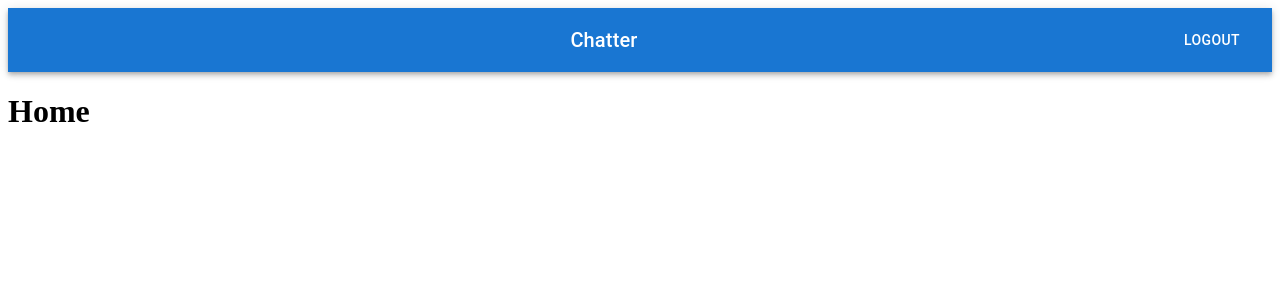
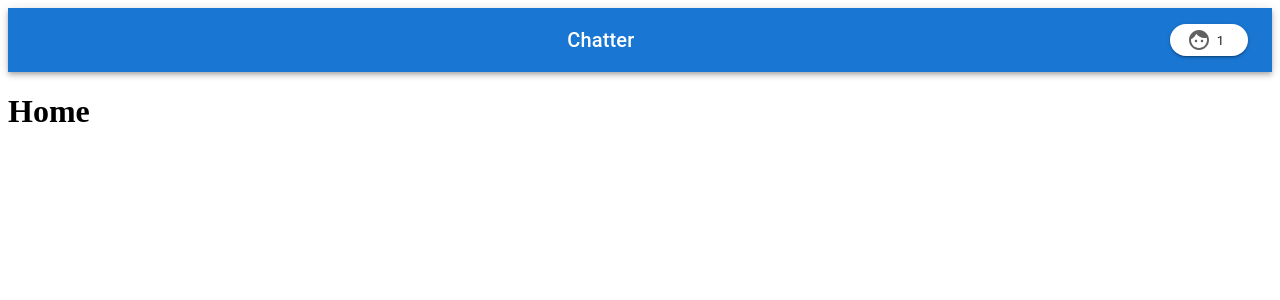
Before and after one commit to omelentjeff/chat-app, a React (Vite) app in the folder frontend/: page /home in a window 1280 px wide. Shown: the top 300 px of the page. Built offline with nearby package versions, Linux system fonts and the light colour scheme; sample sign-in values are in the browser's storage.

Commit message:
frontend FEAT: implement avatar chip in app bar

```diff
--- a/frontend/src/components/Login.jsx
+++ b/frontend/src/components/Login.jsx
@@ -97,7 +97,6 @@ export default function Login() {
     try {
       const response = await authenticate(formData.username, formData.password);
       if (response.token) {
-        console.log("token:", response.token);
         navigate("/home");
       }
     } catch (error) {
--- a/frontend/src/components/MyAppBar.jsx
+++ b/frontend/src/components/MyAppBar.jsx
@@ -1,19 +1,10 @@
 import * as React from "react";
-import { Link as RouterLink, useNavigate } from "react-router-dom";
-import AppBar from "@mui/material/AppBar";
-import Box from "@mui/material/Box";
-import Toolbar from "@mui/material/Toolbar";
-import { Typography, Button } from "@mui/material";
+import { AppBar, Box, Toolbar, Typography } from "@mui/material";
 import { useAuth } from "../hooks/AuthProvider";
+import AvatarChip from "./AvatarChip";
 
 export default function MyAppBar() {
-  const navigate = useNavigate();
-  const { logout } = useAuth();
   const { token } = useAuth();
-
-  const handleLogout = () => {
-    logout();
-  };
 
   return (
     <Box sx={{ flexGrow: 1 }}>
@@ -26,11 +17,7 @@ export default function MyAppBar() {
           >
             Chatter
           </Typography>
-          {token && (
-            <Button color="inherit" onClick={handleLogout}>
-              Logout
-            </Button>
-          )}
+          {token && <AvatarChip />} {/* Show AvatarChip if authenticated */}
         </Toolbar>
       </AppBar>
     </Box>
--- a/frontend/src/hooks/AuthProvider.jsx
+++ b/frontend/src/hooks/AuthProvider.jsx
@@ -23,7 +23,6 @@ export const AuthProvider = ({ children }) => {
   }, []);
 
   const authenticate = async (username, password) => {
-    console.log(API_URL);
     try {
       const response = await axios.post(`${API_URL}/auth/authenticate`, {
         username,
@@ -31,14 +30,12 @@ export const AuthProvider = ({ children }) => {
       });
 
       if (response.data.token) {
-        console.log("token", localStorage.getItem("token"));
         const decodedToken = jwtDecode(response.data.token);
 
         setUsername(decodedToken.sub);
         //setRole(decodedToken.role[0].authority);
         setToken(response.data.token);
         localStorage.setItem("token", response.data.token);
-        console.log(response.data);
         return response.data;
       }
 
```
